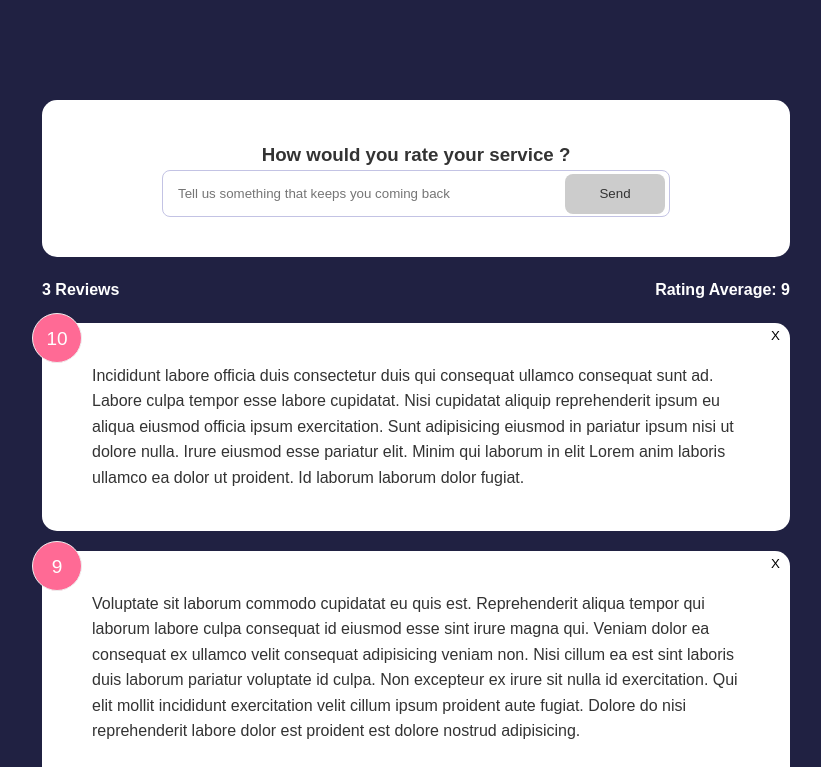
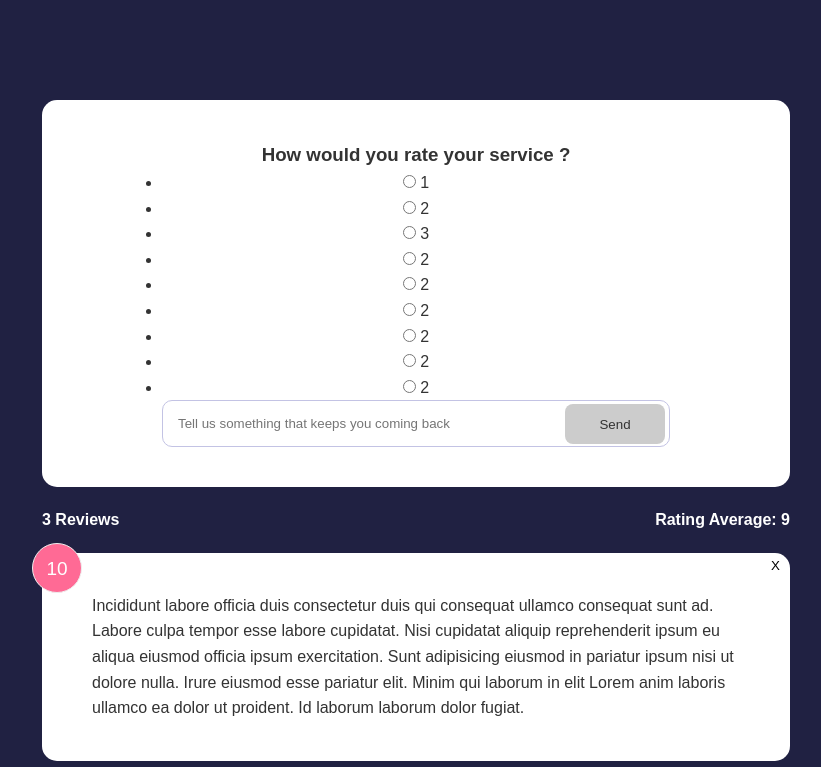
Before and after one commit to theone056/Svelte-Practice, a Svelte app in the folder SveltePractice/: page / in a window 1280 px wide. Shown: the top 767 px of the page, without its empty margins (224-1045 px from the left). Built offline with nearby package versions, Linux system fonts and the light colour scheme.

Commit message:
added rating select

```diff
--- a/SveltePractice/src/components/FeedbackForm.svelte
+++ b/SveltePractice/src/components/FeedbackForm.svelte
@@ -1,7 +1,7 @@
 <script>
     import Button from "./Button.svelte";
     import Card from "./Card.svelte";
-
+    import RatingSelect from './RatingSelect.svelte';
     let text = '';
     let disabledButton = true;
     let min = 10;
@@ -26,6 +26,7 @@
     </header>
     <form action="">
         <div class="input-group">
+            <RatingSelect/>
             <input type="text" on:input={InputHandler} bind:value={text} placeholder="Tell us something that keeps you coming back">
             <Button disabled={disabledButton} type='submit'>Send</Button>
         </div>
@@ -53,7 +54,7 @@
         width: 100%;
         max-width: 600px;
         border: 1px solid #C3C3E4;
-        border-radius: 8px;
+        border-radius: 10px;
         padding: 15px;
     }
 </style>
--- a/SveltePractice/src/components/FeedbackItem.svelte
+++ b/SveltePractice/src/components/FeedbackItem.svelte
@@ -1,6 +1,6 @@
 <script>
-    import {createEventDispatcher} from 'svelte'
-    import Card from './Card.svelte'
+    import {createEventDispatcher} from 'svelte';
+    import Card from './Card.svelte';
     export let item ;
 
     const dispatch = createEventDispatcher()
--- /dev/null
+++ b/SveltePractice/src/components/RatingSelect.svelte
@@ -0,0 +1,42 @@
+<script>
+
+</script>
+
+<ul class="rating">
+    <li>
+        <input type="radio" id="num1" name="rating" value="1">
+        <label for="num1">1</label>
+    </li>
+    <li>
+        <input type="radio" id="num2" name="rating" value="2">
+        <label for="num2">2</label>
+    </li>
+    <li>
+        <input type="radio" id="num3" name="rating" value="3">
+        <label for="num2">3</label>
+    </li>
+    <li>
+        <input type="radio" id="num2" name="rating" value="2">
+        <label for="num2">2</label>
+    </li>
+    <li>
+        <input type="radio" id="num2" name="rating" value="2">
+        <label for="num2">2</label>
+    </li>
+    <li>
+        <input type="radio" id="num2" name="rating" value="2">
+        <label for="num2">2</label>
+    </li>
+    <li>
+        <input type="radio" id="num2" name="rating" value="2">
+        <label for="num2">2</label>
+    </li>
+    <li>
+        <input type="radio" id="num2" name="rating" value="2">
+        <label for="num2">2</label>
+    </li>
+    <li>
+        <input type="radio" id="num2" name="rating" value="2">
+        <label for="num2">2</label>
+    </li>
+</ul>
```
